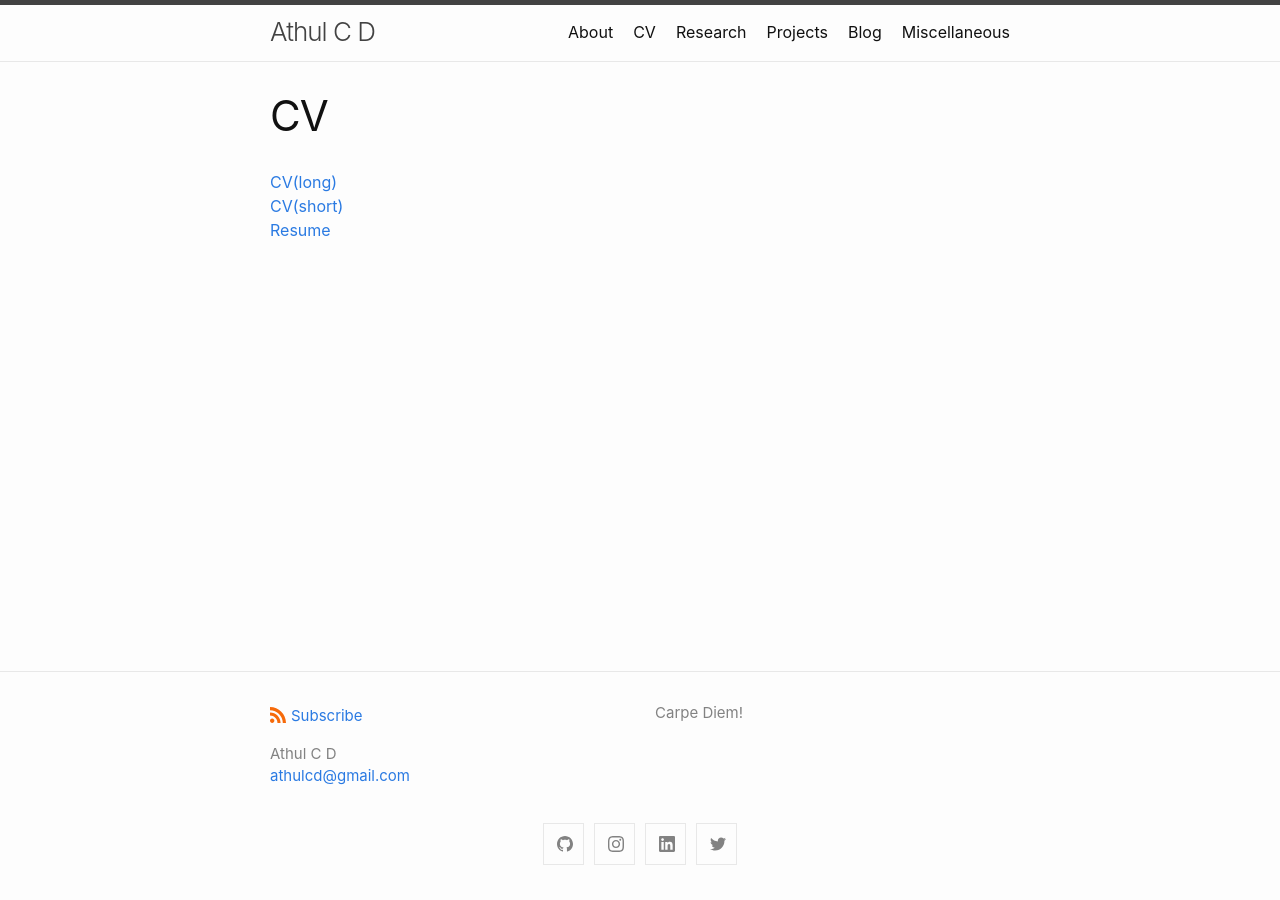
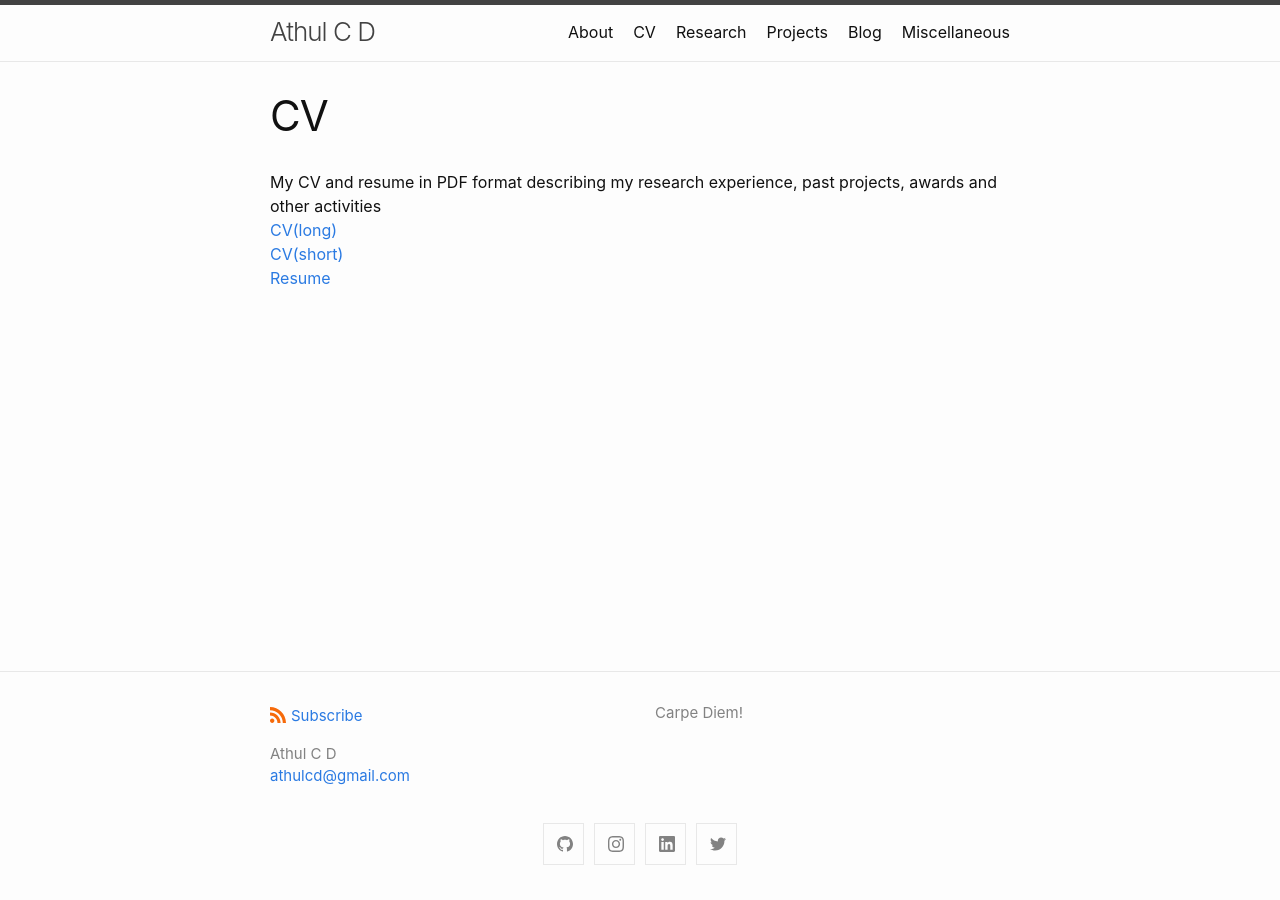
Before and after one commit to athulcd/athulcd.github.io, a Jekyll site: the page built from cv.md, in a window 1280 px wide. Built offline with Jekyll 4.4.1, drawn with Linux system fonts in a browser that asks for light colours.

Commit message:
Update cv.md

```diff
--- a/cv.md
+++ b/cv.md
@@ -3,6 +3,7 @@ layout: page
 title: CV
 permalink: /cv/
 ---
+My CV and resume in PDF format describing my research experience, past projects, awards and other activities
 [CV(long)](https://athulcd.github.io/assets/CV.pdf)
 [CV(short)](https://athulcd.github.io/assets/CV.pdf)
 [Resume](https://athulcd.github.io/assets/CV.pdf)
```
